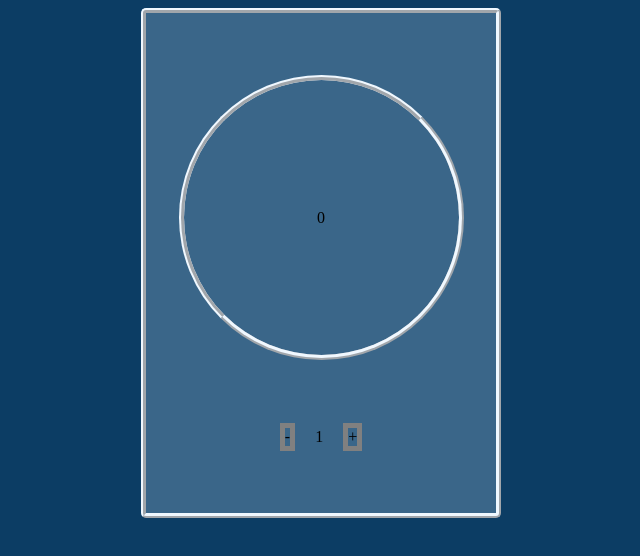
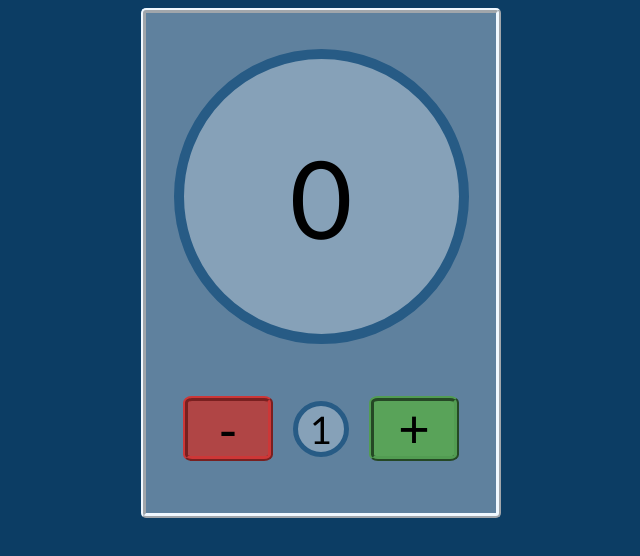
Before and after one commit to hkeith91/Counter-App, a plain HTML site: page index.html in a window 1280 px wide. Shown: the whole page, without its empty margins (319-959 px from the left). Drawn offline with Linux system fonts and the light colour scheme.

Commit message:
changed plus and minus to buttons, adjusted colors and spacing between elements

```diff
--- a/index.html
+++ b/index.html
@@ -12,9 +12,9 @@
     <div id="counter-body">
         <div id="current-count"></div>
         <div id="buttons-container">
-          <div id="minus" class="button btn-row">-</div>
+          <button id="minus" class="button btn-row">-</button>
           <div id="count-by" class="btn-row"></div>
-          <div id="plus" class="button btn-row">+</div>
+          <button id="plus" class="button btn-row">+</button>
         </div>
       </div>
     </div>
--- a/style.css
+++ b/style.css
@@ -3,13 +3,14 @@ body {
   justify-content: center;
   align-items: center;
   background-color: rgb(12, 61, 100);
+  font-family: 'Gill Sans', 'Gill Sans MT', Calibri, 'Trebuchet MS', sans-serif;
 }
 
 #counter-body {
   display: flex;
   flex-direction: column;
   justify-content: space-evenly;
-  background-color: rgb(58, 102, 137);
+  background-color: rgb(95, 129, 158);
   align-items: center;
   border: 5px ridge aliceblue;
   border-radius: 5px;
@@ -23,8 +24,10 @@ body {
   align-items: center;
   width: 275px;
   height: 275px;
-  border: 5px ridge aliceblue;
+  border: 10px solid rgb(39, 91, 133);
+  background-color: rgba(240, 248, 255, 0.267);
   border-radius: 50%;
+  font-size: 108px;
 }
 
 #buttons-container {
@@ -33,9 +36,38 @@ body {
 }
 
 #count-by{
-  margin: 0 20px;
+  display: flex;
+  justify-content: center;
+  align-items: center;
+  margin: 20px 20px;
+  padding: 15px;
+  font-size: 38px;
+  border: 5px solid rgb(39, 91, 133);
+  background-color: rgba(240, 248, 255, 0.267);
+  border-radius: 50%;
+  width:16px;
+  height: 16px;
+}
+
+button{
+  display: flex;
+  justify-content: center;
+  align-items: center;
 }
 
 .button{
-  border: 5px solid gray;
+  border-radius: 10%;
+  width: 90px;
+  height: 65px;
+  font-size: 54px;
 }
+
+#plus{
+  border: 5px ridge rgb(82, 156, 82);
+  background-color: rgb(89, 163, 89);
+}
+
+#minus{
+  border: 5px ridge rgb(205, 55, 55);
+  background-color: rgb(176, 69, 69);
+}
```
